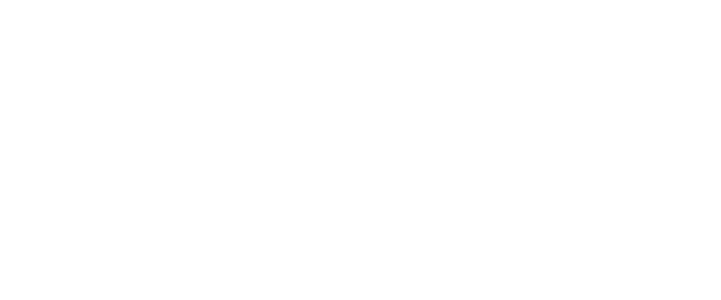
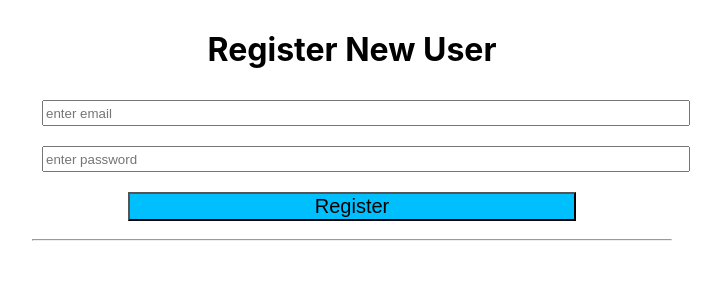
Before and after one commit to vale75020/book-store, a React (Create React App) app in the folder client/: page /register in a window 1280 px wide. Shown: the top 300 px of the page, without its empty margins (288-1009 px from the left). Built offline with nearby package versions, Linux system fonts and the light colour scheme.

Commit message:
register component

```diff
--- a/client/src/App.css
+++ b/client/src/App.css
@@ -4,22 +4,27 @@
   justify-content: space-between
 }
 
-.login {
+
+.login, .register {
   margin: 0 auto;
   margin-top: 30px;
-  width: 40%;
+  width: 50%;
   text-align: center;
 }
 
-.loginInput {
+.loginInput, .registerInput {
   width: 100%;
   height: 20px;
   margin: 10px;
 }
 
-.buttonLogin {
+.buttonLogin, .buttonRegister {
   width: 70%;
   font-size: 20px;
   margin: 10px;
   background-color: deepskyblue
 }
+
+.wrapper {
+  width: 100%;
+}
--- a/client/src/App.js
+++ b/client/src/App.js
@@ -1,6 +1,7 @@
 import React from 'react';
 import Books from './components/Books';
 import Login from './components/Login';
+import Register from './components/Register'
 
 import { BrowserRouter as Router, Route } from "react-router-dom";
 
@@ -12,7 +13,8 @@
 
     <div className="App">
       <Route exact path="/" component={Books} />
-      <Route exact path="/login" component={Login} />
+      <Route  path="/login" component={Login} />
+      <Route  path="/register" component={Register} />
     </div>
 
     </Router>
--- a/client/src/components/Register.js
+++ b/client/src/components/Register.js
@@ -0,0 +1,95 @@
+import React, { Component } from "react";
+import axios from "axios";
+
+class Register extends Component {
+  state = {
+    err: "",
+    userCreate: "",
+    email: "",
+    password: ""
+  };
+
+  handleOnSubmit = e => {
+    // envoier à la bdd le mail et password
+    e.preventDefault();
+
+    this.setState({
+      err: "",
+      userCreate: ""
+    });
+    const newUser = {
+      // new user
+      email: this.state.email,
+      password: this.state.password
+    };
+    axios
+      .post("http://localhost:1407/register", newUser) // post pour registrer les données
+      .then(response => {
+        this.setState({
+          userCreate: response.data.email, // confirmation creation user
+          email: "",
+          password: ""
+        });
+      })
+      .catch(err => {
+        console.log("in error", err);
+        this.setState({ err: 'L"utilisateur existe deja' });
+      });
+  };
+
+  handleOnChange = e => {
+    this.setState({
+      [e.target.name]: e.target.value
+    });
+  };
+
+  render() {
+    return (
+        <div className="wrapper">
+          <div className="register">
+            <h1 className="reg">Register New User</h1>
+            <form onSubmit={this.handleOnSubmit}>
+              <input
+                className="registerInput"
+                name="email"
+                type="text"
+                placeholder="enter email"
+                value={this.state.email}
+                onChange={this.handleOnChange}
+                required
+              />
+              <input
+                className="registerInput"
+                name="password"
+                type="password"
+                placeholder="enter password"
+                value={this.state.password}
+                onChange={this.handleOnChange}
+                required
+              />
+              <button type="submit" className="buttonRegister">
+                Register
+              </button>
+
+              {this.state.userCreate ? (
+                <div style={{ color: "white" }}>{`L'utilisateur ${
+                  this.state.userCreate
+                } a été crée`}</div>
+              ) : (
+                ""
+              )}
+
+              {this.state.err ? (
+                <div style={{ color: "white" }}>{this.state.err}</div>
+              ) : (
+                ""
+              )}
+              <hr />
+            </form>
+          </div>
+        </div>
+    );
+  }
+}
+
+export default Register;
```
